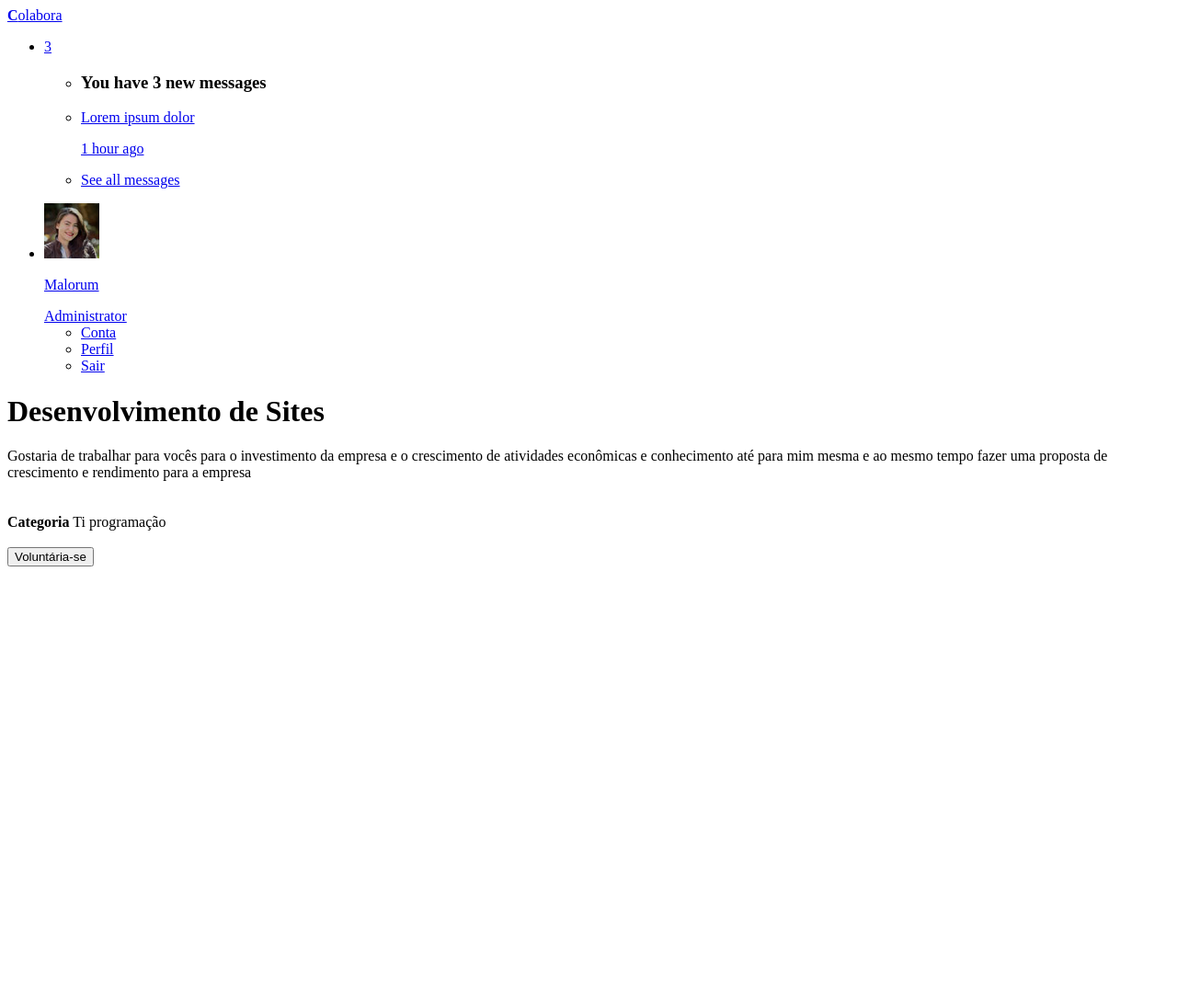
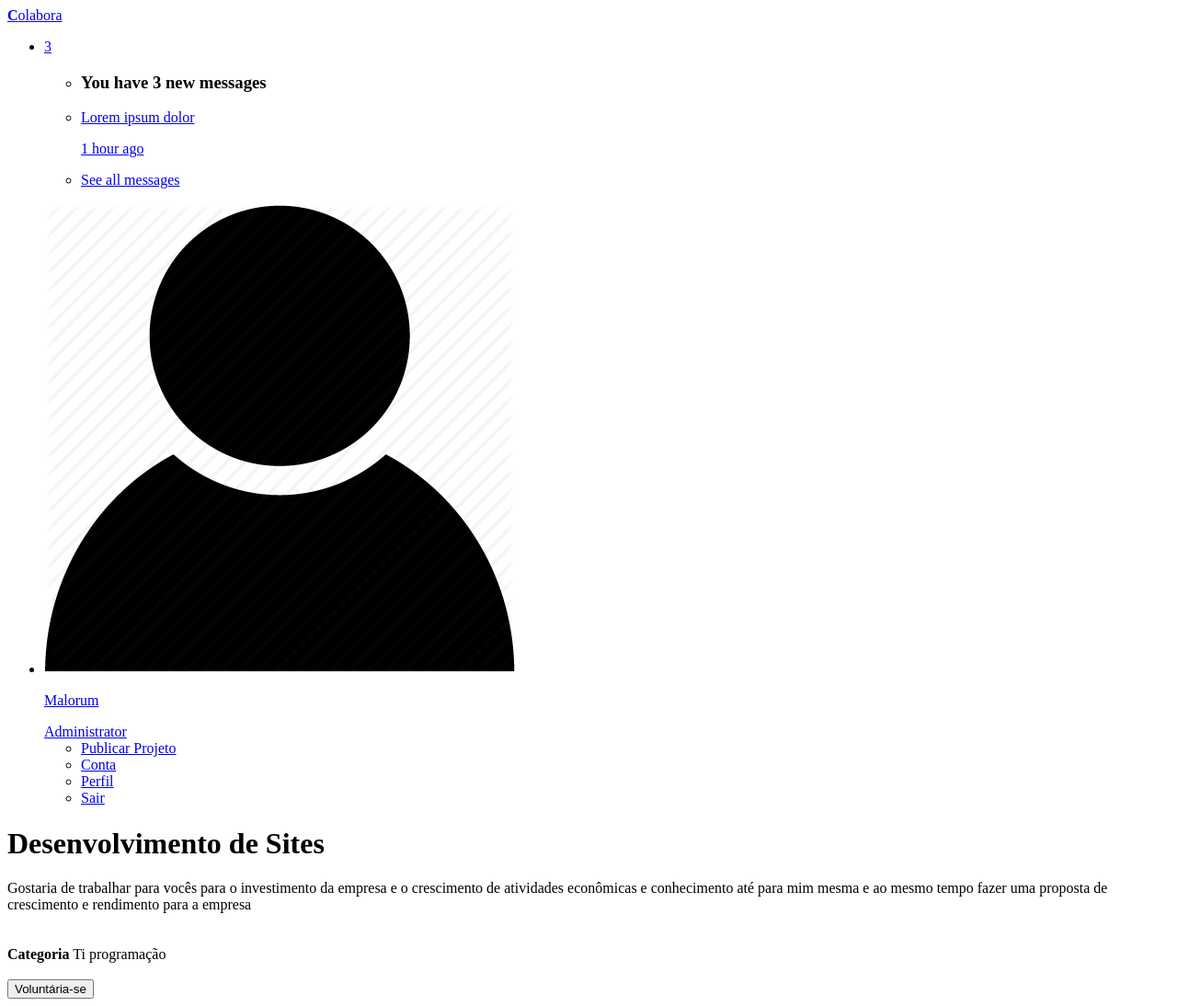
Before and after one commit to josiasveras/Colabora, a PHP site: page /App/Views/app/home_projetos.phtml in a window 1280 px wide. Shown: the whole page at 92% size. Before the commit the page ends 616 px from the top, so only its background shows below. Run offline with PHP 8.4, Linux system fonts and the light colour scheme.

Commit message:
ajustes menu usuario logado

```diff
--- a/colabora/App/Views/app/cadastro_editar.phtml
+++ b/colabora/App/Views/app/cadastro_editar.phtml
@@ -49,7 +49,7 @@
                 <li class="dropdown profile_details_drop">
                     <a href="#" class="dropdown-toggle" data-toggle="dropdown" aria-expanded="false">
                         <div class="profile_img">
-                            <span class="prfil-img"><img src="icons/in4.jpg" alt=""> </span>
+                            <span class="prfil-img"><img src="icons/profile3.jpg" alt="imagem perfil"> </span>
                             <div class="user-name">
                                 <p>Anna Barbara</p>
                                 <span>Administrator</span>
--- a/colabora/App/Views/app/editar_senha.phtml
+++ b/colabora/App/Views/app/editar_senha.phtml
@@ -49,7 +49,7 @@
                 <li class="dropdown profile_details_drop">
                     <a href="#" class="dropdown-toggle" data-toggle="dropdown" aria-expanded="false">
                         <div class="profile_img">
-                            <span class="prfil-img"><img src="icons/in4.jpg" alt=""> </span>
+                            <span class="prfil-img"><img src="icons/profile3.jpg" alt="imagem perfil"> </span>
                             <div class="user-name">
                                 <p>Anna Barbara</p>
                                 <span>Administrator</span>
--- a/colabora/App/Views/app/fotos.phtml
+++ b/colabora/App/Views/app/fotos.phtml
@@ -46,7 +46,7 @@
                 <li class="dropdown profile_details_drop">
                     <a href="#" class="dropdown-toggle" data-toggle="dropdown" aria-expanded="false">
                         <div class="profile_img">
-                            <span class="prfil-img"><img src="icons/in4.jpg" alt="foto de perfil usuário"> </span>
+                            <span class="prfil-img"><img src="icons/profile3.jpg" alt="imagem perfil"> </span>
                             <div class="user-name">
                                 <p>Anna Barbara</p>
                                 <span>Administrator</span>
--- a/colabora/App/Views/app/home_projetos.phtml
+++ b/colabora/App/Views/app/home_projetos.phtml
@@ -51,7 +51,7 @@
         <li class="dropdown profile_details_drop">
           <a href="#" class="dropdown-toggle" data-toggle="dropdown" aria-expanded="false">
             <div class="profile_img">
-              <span class="prfil-img"><img src="icons/in4.jpg" alt=""> </span>
+              <span class="prfil-img"><img src="icons/profile3.jpg" alt="imagem perfil"> </span>
               <div class="user-name">
                 <p>Malorum</p>
                 <span>Administrator</span>
@@ -62,6 +62,7 @@
             </div>
           </a>
           <ul class="dropdown-menu drp-mnu">
+            <li> <a href="/projeto"><i class="fa fa-edit"></i>Publicar Projeto</a> </li>
             <li> <a href="/cadastro_editar"><i class="fa fa-cog"></i>Conta</a> </li>
             <li> <a href="/perfil"><i class="fa fa-user"></i>Perfil</a> </li>
             <li> <a href="/logoff"><i class="fa fa-sign-out"></i>Sair</a> </li>
@@ -92,7 +93,7 @@
           </div>
           <br>
           <div class='box_actions'>
-            <input type="submit" name="commit" value="Voluntária-se" class="btn btn_lg btn_primary"/>
+            <input type="submit" name="commit" value="Voluntária-se" class="btn btn_lg btn_primary" />
 
           </div>
         </form>
--- a/colabora/App/Views/app/interesses.phtml
+++ b/colabora/App/Views/app/interesses.phtml
@@ -14,14 +14,12 @@
         <a href="index.html" class="logo" data-scroll><b>C</b>olabora</a>
 
         <div class="w3layouts-right">
-            <nav class="nav-collapse">
-                <a href="projeto.html" class="btn btn-primary btn-lg active" role="button" aria-pressed="true">Publicar um projeto</a>
-            </nav>
             <div class="profile_details_left">
                 <!--notifications of menu start -->
                 <ul class="nofitications-dropdown">
                     <li class="dropdown head-dpdn">
-                        <a href="#" class="dropdown-toggle" data-toggle="dropdown" aria-expanded="false"><i class="fa fa-envelope"></i><span class="badge">3</span></a>
+                        <a href="#" class="dropdown-toggle" data-toggle="dropdown" aria-expanded="false">
+                            <i class="fa fa-envelope"></i><span class="badge">3</span></a>
                         <ul class="dropdown-menu">
                             <li>
                                 <div class="notification_header">
--- a/colabora/App/Views/app/quem_sou.phtml
+++ b/colabora/App/Views/app/quem_sou.phtml
@@ -48,7 +48,7 @@
                 <li class="dropdown profile_details_drop">
                     <a href="#" class="dropdown-toggle" data-toggle="dropdown" aria-expanded="false">
                         <div class="profile_img">
-                            <span class="prfil-img"><img src="icons/in4.jpg" alt=""> </span>
+                            <span class="prfil-img"><img src="icons/profile3.jpg" alt="imagem perfil"> </span>
                             <div class="user-name">
                                 <p>Malorum</p>
                                 <span>Administrator</span>
@@ -90,7 +90,7 @@
                         </div>
                     </div>
                     <div class="box_actions">
-                        <input type="submit" name="commit" value="Salvar" class="btn btn_lg btn_primary"/>
+                        <input type="submit" name="commit" value="Salvar" class="btn btn_lg btn_primary" />
                         <a class="btn btn_lg btn_secondary" href="/perfil">Cancelar</a>
                     </div>
                 </form>
```
Also changed, not shown: colabora/App/Views/app/habilidades.phtml (+4 -4 lines). Lines whose indentation alone changed are shown as unchanged.
